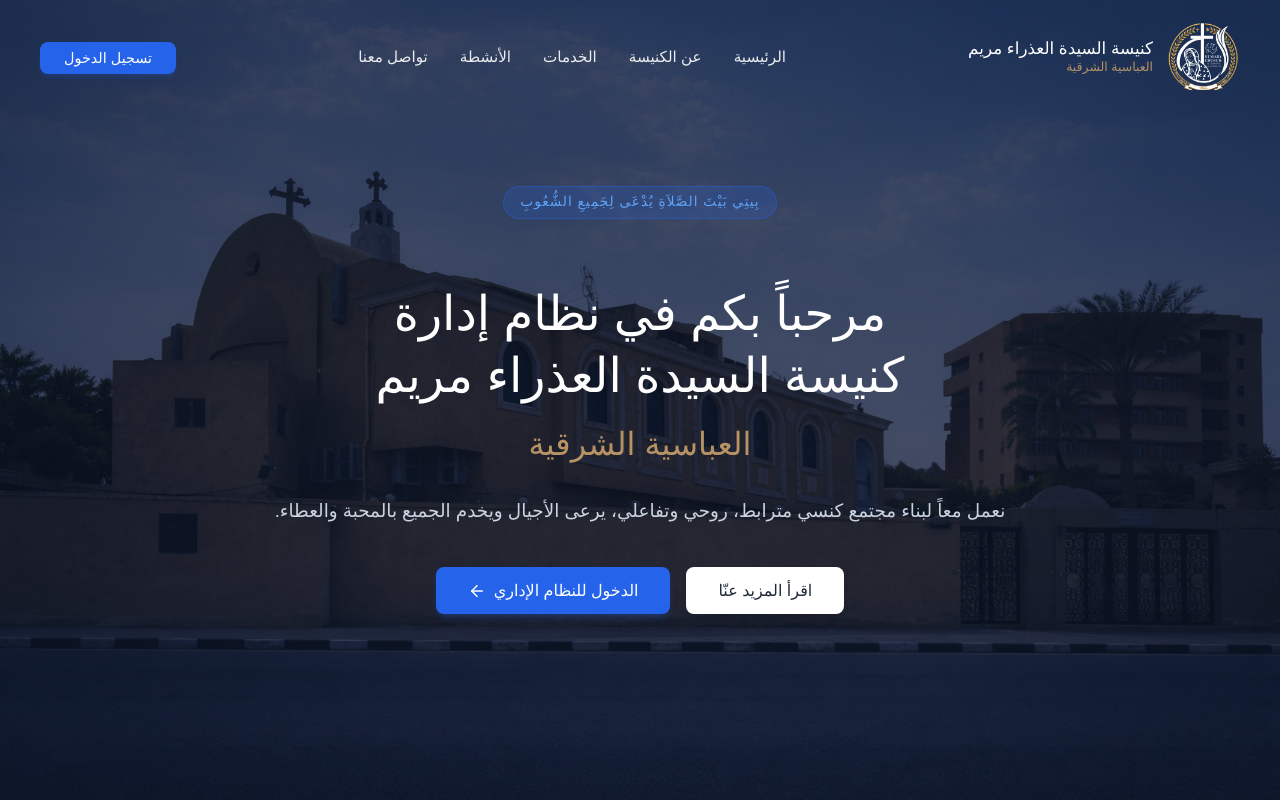
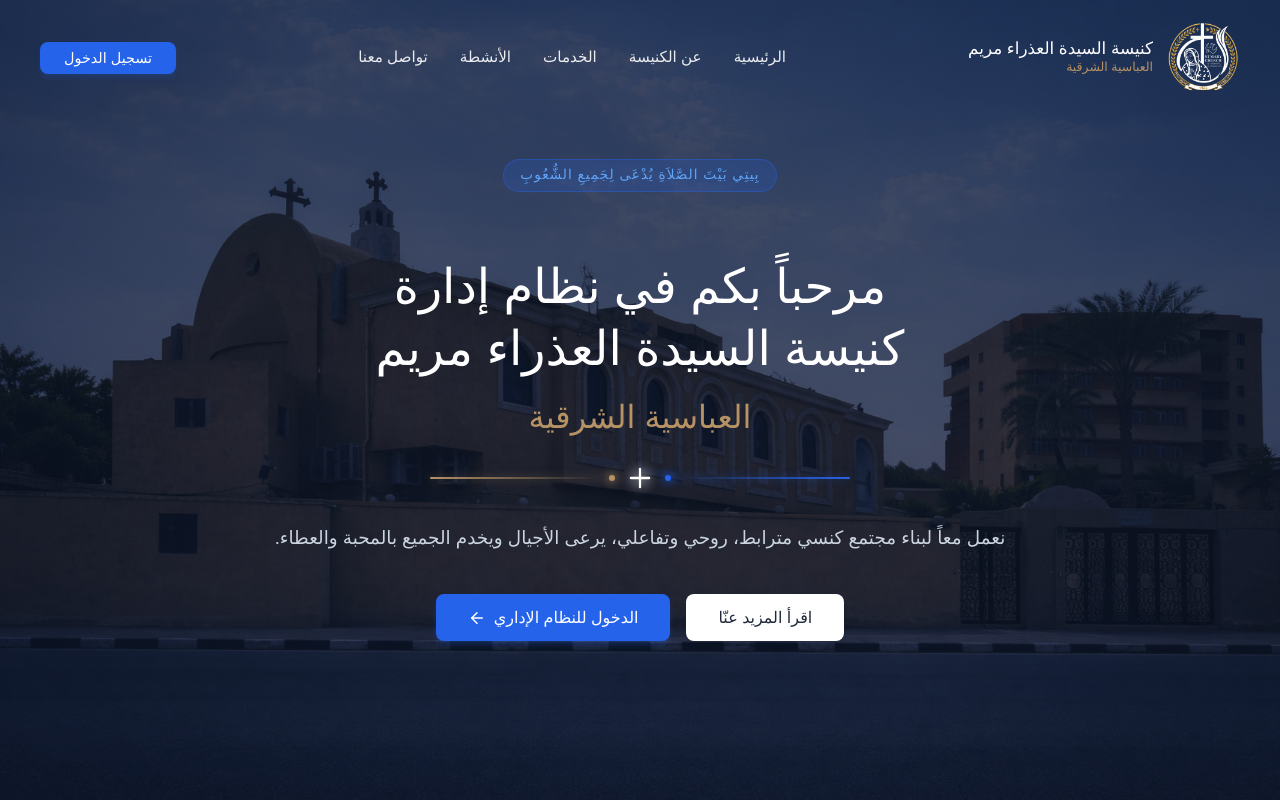
Before and after one commit to Ramez-sherif/church-cms, a React (Vite) app in the folder Church-managment-system-frontend/: page / in a window 1280 px wide. Shown: the top 800 px of the page. Built offline with nearby package versions, Linux system fonts and the light colour scheme.

Commit message:
feat: create landing page component for application entry point

```diff
--- a/Church-managment-system-frontend/src/pages/LandingPage.jsx
+++ b/Church-managment-system-frontend/src/pages/LandingPage.jsx
@@ -361,6 +361,105 @@ const LandingPage = () => {
           >
             مرحباً بكم في نظام إدارة<br />كنيسة السيدة العذراء مريم<br /><span style={{ fontSize: '2rem', fontWeight: '700', color: '#B69265' }}>العباسية الشرقية</span>
           </h1>
+
+          {/* Premium Cross Divider */}
+          <div
+            className="cross-divider"
+            style={{
+              display: 'flex',
+              alignItems: 'center',
+              justifyContent: 'center',
+              gap: '0',
+              width: '100%',
+              maxWidth: '420px',
+              margin: '0 auto 2rem',
+              position: 'relative',
+              cursor: 'default'
+            }}
+          >
+            {/* Left blue line */}
+            <div style={{
+              flex: 1,
+              height: '1.5px',
+              background: 'linear-gradient(to right, transparent, #2563EB)',
+              boxShadow: '0 0 8px rgba(37,99,235,0.4)',
+              borderRadius: '2px'
+            }} />
+            {/* Left glow node */}
+            <div style={{
+              width: '6px',
+              height: '6px',
+              borderRadius: '50%',
+              background: '#2563EB',
+              boxShadow: '0 0 8px 2px rgba(37,99,235,0.6)',
+              flexShrink: 0
+            }} />
+            {/* Cross icon */}
+            <div style={{
+              margin: '0 14px',
+              display: 'flex',
+              alignItems: 'center',
+              justifyContent: 'center',
+              flexShrink: 0,
+              position: 'relative'
+            }}>
+              {/* Glow behind cross */}
+              <div style={{
+                position: 'absolute',
+                width: '36px',
+                height: '36px',
+                borderRadius: '50%',
+                background: 'radial-gradient(circle, rgba(255,255,255,0.15) 0%, transparent 70%)',
+                filter: 'blur(4px)'
+              }} />
+              <svg
+                width="22"
+                height="22"
+                viewBox="0 0 24 24"
+                fill="none"
+                style={{
+                  filter: 'drop-shadow(0 0 6px rgba(255,255,255,0.6))',
+                  position: 'relative',
+                  zIndex: 1
+                }}
+              >
+                <path
+                  d="M12 2v20M2 12h20"
+                  stroke="white"
+                  strokeWidth="2.5"
+                  strokeLinecap="round"
+                />
+              </svg>
+            </div>
+            {/* Right glow node */}
+            <div style={{
+              width: '6px',
+              height: '6px',
+              borderRadius: '50%',
+              background: '#B69265',
+              boxShadow: '0 0 8px 2px rgba(182,146,101,0.6)',
+              flexShrink: 0
+            }} />
+            {/* Right gold line */}
+            <div style={{
+              flex: 1,
+              height: '1.5px',
+              background: 'linear-gradient(to left, transparent, #B69265)',
+              boxShadow: '0 0 8px rgba(182,146,101,0.4)',
+              borderRadius: '2px'
+            }} />
+          </div>
+
+          {/* Divider hover animation */}
+          <style dangerouslySetInnerHTML={{ __html: `
+            .cross-divider {
+              transition: filter 0.4s ease;
+            }
+            .cross-divider:hover {
+              filter: brightness(1.3) drop-shadow(0 0 12px rgba(255,255,255,0.15));
+            }
+          `}} />
+
           <p
             style={{
               fontSize: '1.15rem',
```
